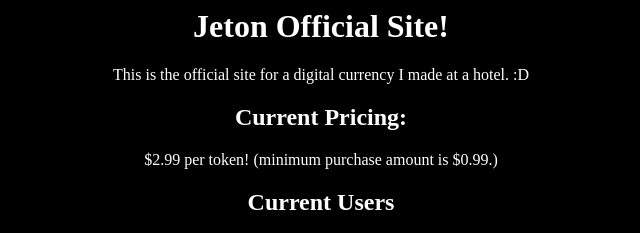
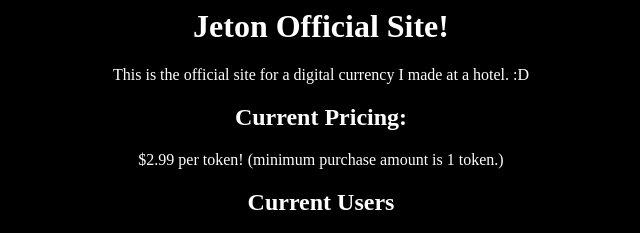
Before and after one commit to TheGameDevNoob/thegamedevnoob.github.io, a plain HTML site: page index.html in a window 1280 px wide. Shown: the top 233 px of the page, 319-959 px from the left. Drawn offline with Linux system fonts and the light colour scheme.

Commit message:
Update index.html

```diff
--- a/index.html
+++ b/index.html
@@ -1,7 +1,7 @@
 <h1>Jeton Official Site!</h1>
 <p>This is the official site for a digital currency I made at a hotel. :D</p>
 <h2>Current Pricing:</h2>
-<p>$2.99 per token! (minimum purchase amount is $0.99.)</p>
+<p>$2.99 per token! (minimum purchase amount is 1 token.)</p>
 <h2>Current Users</h2>
 <p>Eli: 712.50 JN</p>
 <p>Jenny: 2.00 JN</p>
```
